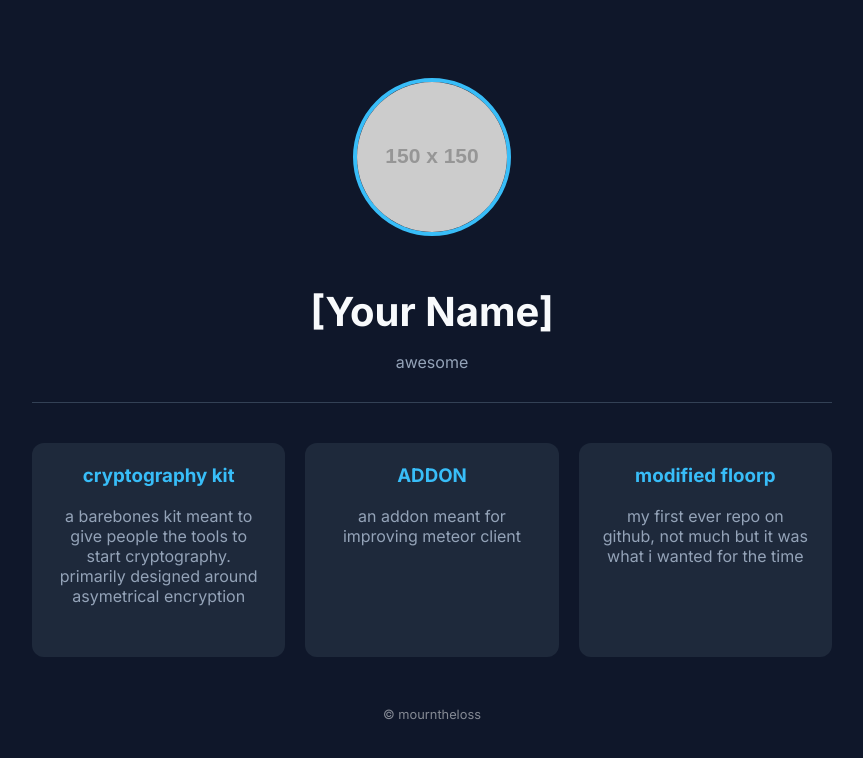
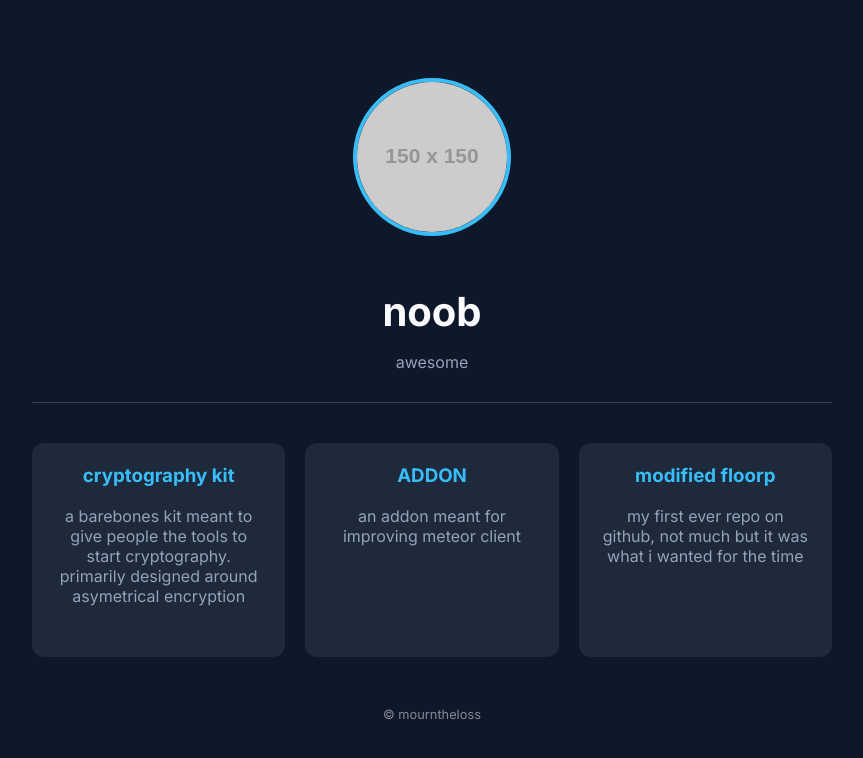
Before and after one commit to odzt/projects, a plain HTML site: page index.html in a window 1280 px wide. Shown: the whole page, without its empty margins (208-1071 px from the left). Drawn offline with Linux system fonts and the light colour scheme; placeholder pictures from the web are drawn by us.

Commit message:
Update index.html

```diff
--- a/index.html
+++ b/index.html
@@ -3,7 +3,7 @@
 <head>
     <meta charset="UTF-8">
     <meta name="viewport" content="width=device-width, initial-scale=1.0">
-    <title>My Portfolio</title>
+    <title>awesome</title>
     <link href="https://fonts.googleapis.com/css2?family=Inter:wght@300;400;700&display=swap" rel="stylesheet">
     <style>
         :root {
@@ -73,7 +73,7 @@
 
     <div class="container">
         <img src="https://via.placeholder.com/150" alt="Profile Picture" class="profile-img">
-        <h1>[Your Name]</h1>
+        <h1>noob</h1>
         <p>awesome</p>
 
         <hr style="border: 0; border-top: 1px solid #334155; margin-bottom: 40px;">
```
